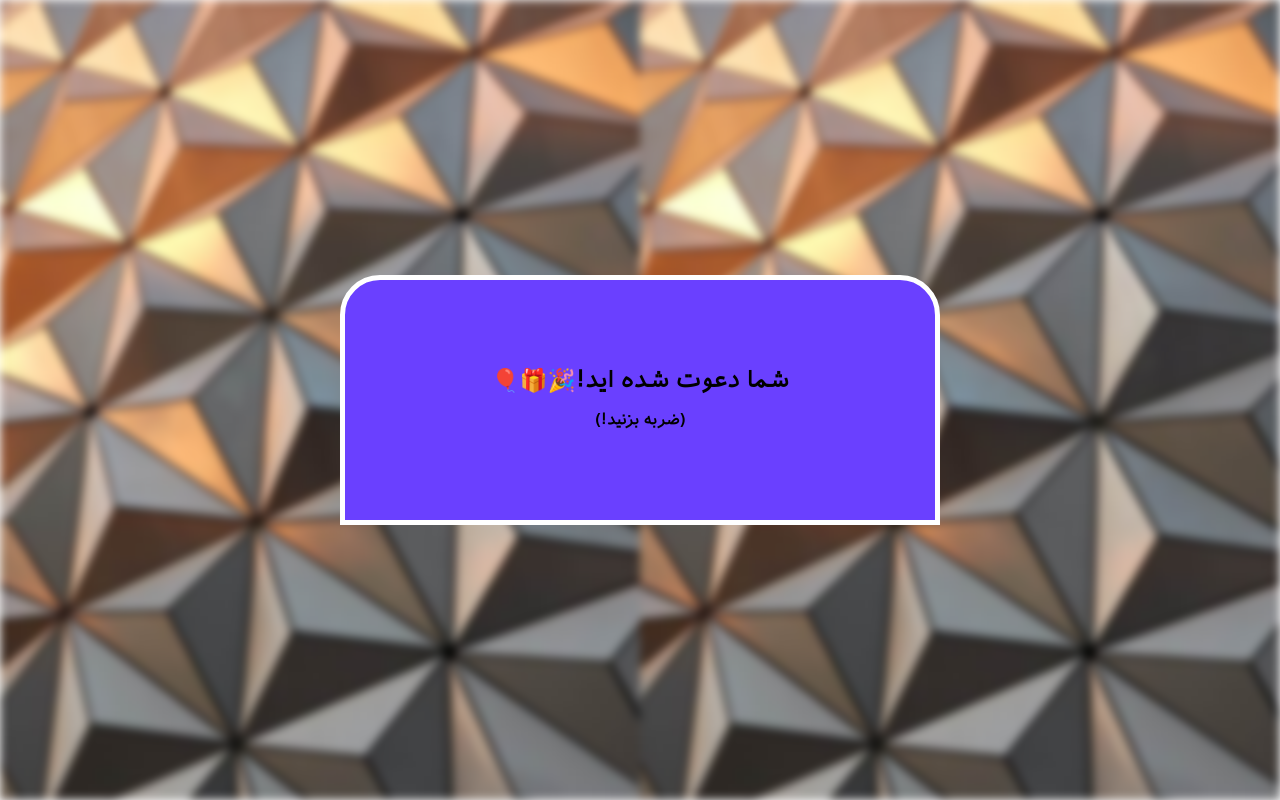
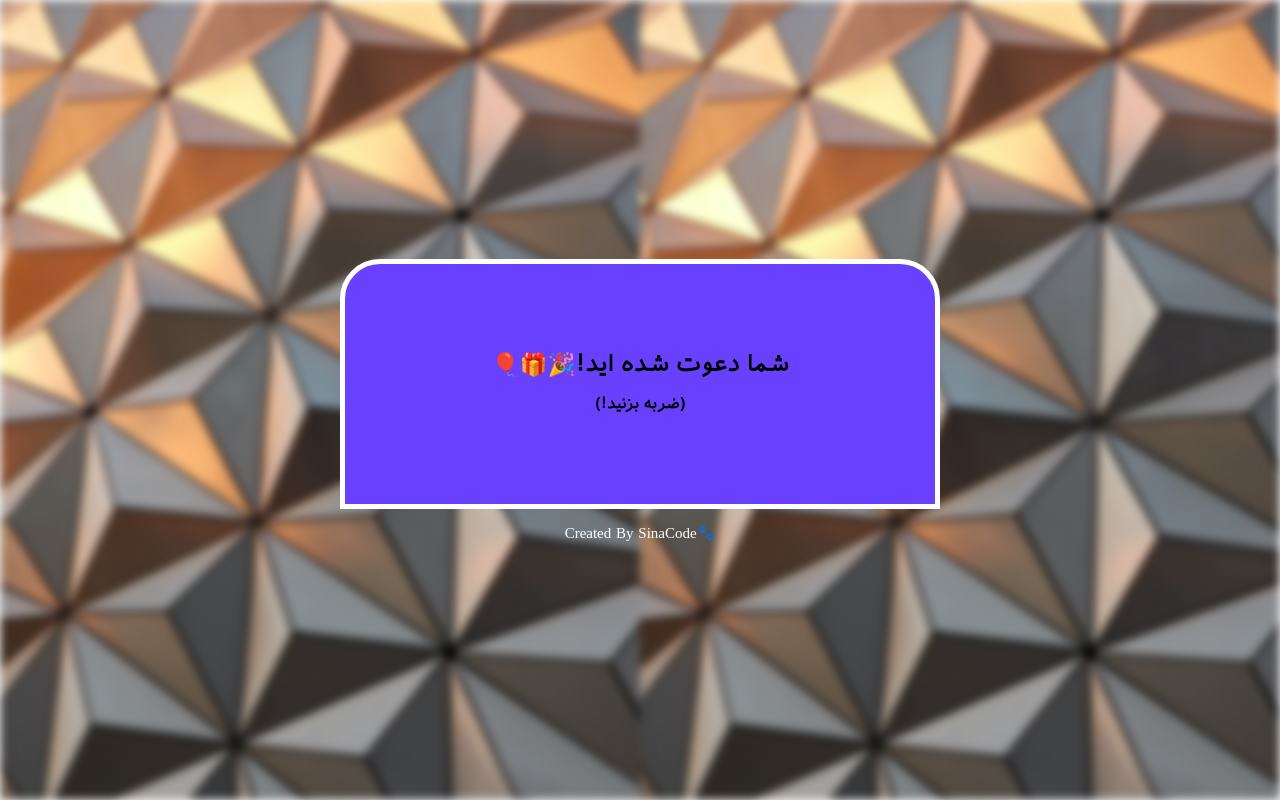
Before and after one commit to sabahim/invitaion, a plain HTML site: page index.html in a window 1280 px wide. Drawn offline with Linux system fonts and the light colour scheme.

Commit message:
Add files via upload

```diff
--- a/index.html
+++ b/index.html
@@ -33,7 +33,9 @@
     <canvas id="confetti"></canvas>
 
 
-
+    <div class="credits">
+        <a href="https://telegram.me/MrME0W">🐾Created By SinaCode</a>
+    </div>
     <script src="index.js"></script>
     <script src="celebration.js"></script>
 </body>
--- a/style.css
+++ b/style.css
@@ -42,7 +42,13 @@ body {
     border: 5px solid white;
 }
 
-.invitation-png {}
+.credits,
+a {
+    margin-top: 1em;
+    text-decoration: none;
+    color: white;
+}
+
 
 .present-btn:hover {
     cursor: pointer;
```
